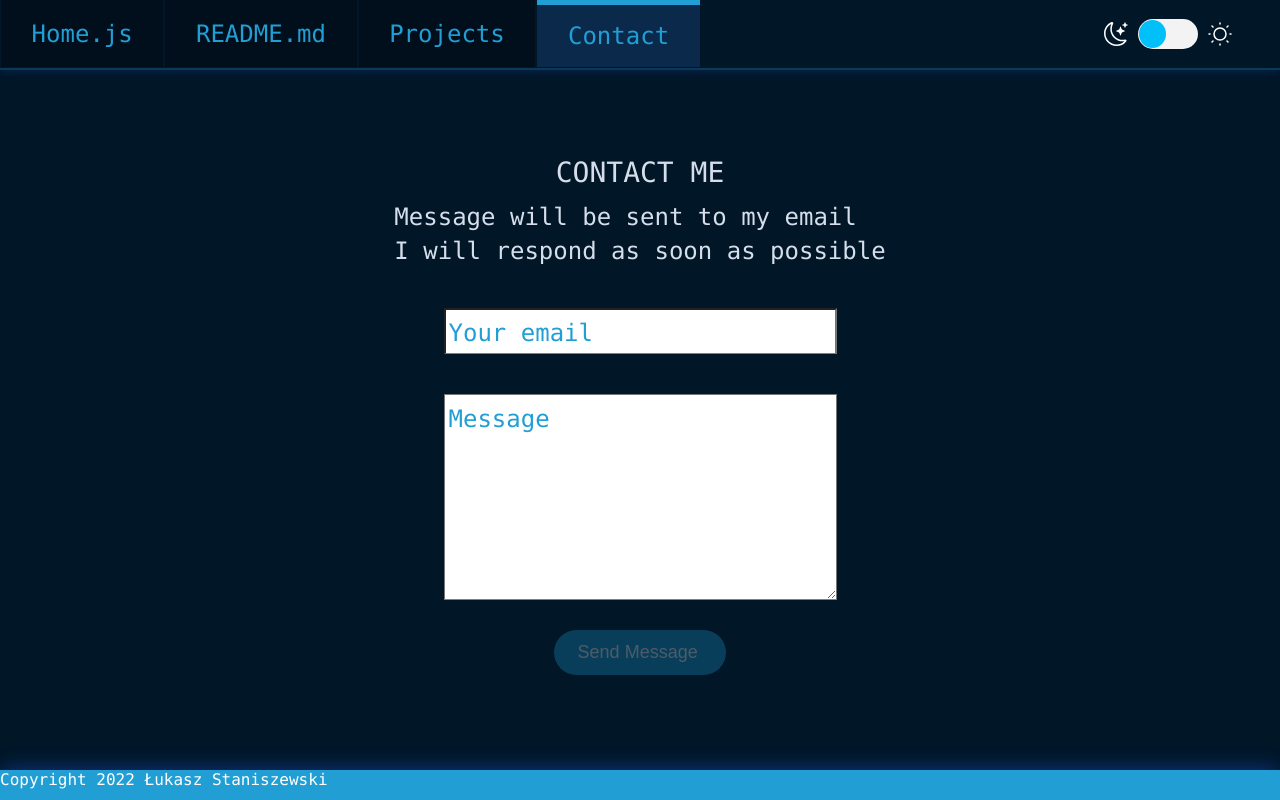
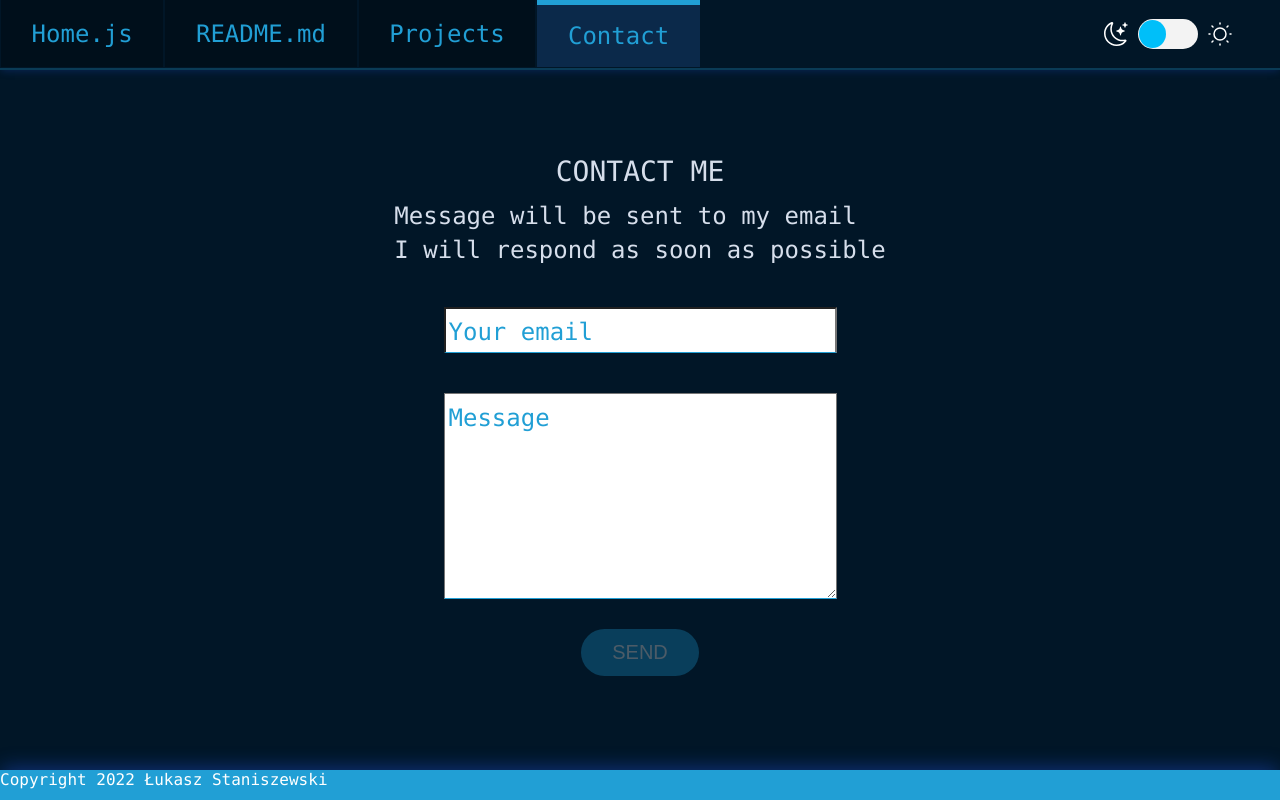
Before and after one commit to LukaszStaniszewski/portfolio_website, a React (Create React App) app: page /contact in a window 1280 px wide. Built offline with nearby package versions, Linux system fonts and the light colour scheme.

Commit message:
fixed a bug in validation of contact form

```diff
--- a/src/components/custom_button/custom_button.styles.scss
+++ b/src/components/custom_button/custom_button.styles.scss
@@ -3,23 +3,16 @@
 .custom-button-default {
     $background: var(--color-text-primary-m);
     $text: #fff;
-    $font-size: font-size2(font-size-desktop);
-    @include media-laptop {
-        &{
 
-            $font-size: font-size2(font-size-mobile);
-        }
-    }
     --duration: .5s;
     --move-hover: -4px;
-
+    @include responsiveTextS;
     margin: 0 40px 0 0;
     padding: 12px 24px;
     border-radius: 24px;
     display: block;
     border: none;
     cursor: pointer;
-    font-size: $font-size;
     background: $background;
     color: $text;
     transform: translateY(var(--y));
@@ -28,6 +21,8 @@
     -webkit-appearance: none;
     div {
         display: flex;
+        justify-content: center;
+        align-items: center;
         span {
             display: block;
             backface-visibility: hidden;
@@ -68,7 +63,6 @@
 }
 
 
-
 @keyframes drive {
     40% {
         opacity: 1;
--- a/src/routes/contact/contact.component.jsx
+++ b/src/routes/contact/contact.component.jsx
@@ -25,10 +25,9 @@ const formRef = useRef()
 const  handleChange = (event) => {
     const {value, name} = event.target
     setInputValue({...inputValue, [name]: value})
-
+    if(!value) return setValidatedData(defaultValidatedData)
     if(name !== "message") return
     const validatedData = validation({message : value})
-    if(!validatedData) return
     setValidatedData(validatedData)
 }
 
@@ -84,7 +83,11 @@ const handleSubmit = async (event) => {
                     required
                 />
                {
-                <CustomButton className={`${!correct && 'disabled'}`} disabled={!correct}  >Send{`\xa0`}Message</CustomButton>
+                <CustomButton
+                 className={`${!correct && 'disabled'}`}
+                 disabled={!correct}
+                >SEND
+                </CustomButton>
                }
             </form>
             {isFetching && <div className="spinner">
--- a/src/routes/contact/contact.styles.scss
+++ b/src/routes/contact/contact.styles.scss
@@ -19,7 +19,7 @@
     .contact-form {
 
         button {
-            width: 44%;
+            width: 30%;
             margin: auto;
         }
     }
--- a/src/utils/form_validation.js
+++ b/src/utils/form_validation.js
@@ -4,7 +4,7 @@ let validationMessage = {
 }
 
 export const validation = ({message}) => {
-   if(!message) return
+   if(!message) return validationMessage
 
    const words = message.split(" ")
    for (let i = 0; i < words.length; i++) {
```
